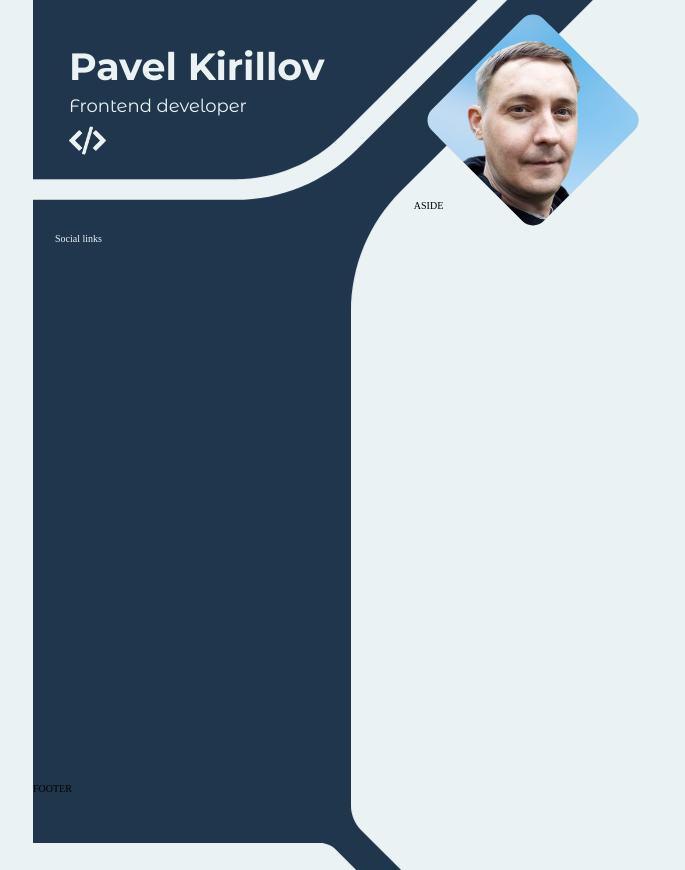
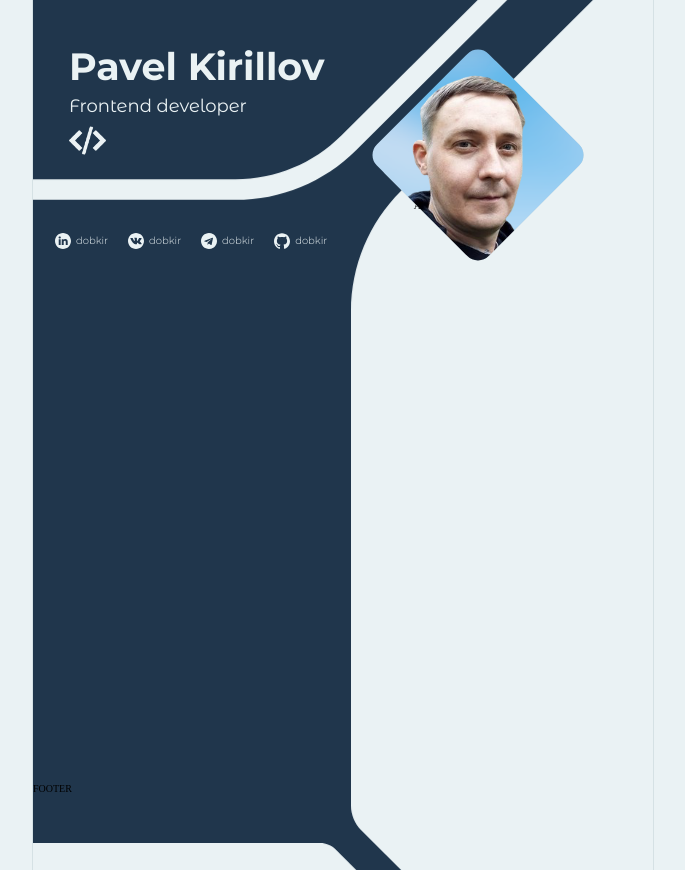
Before and after one commit to dobkir/my_cv-1, a PHP site: page / in a window 1280 px wide. Shown: the whole page, without its empty margins (297-982 px from the left). Run offline with PHP 8.4, Linux system fonts and the light colour scheme.

Commit message:
feat: add social links to the main section

```diff
--- a/css/_normalize.css
+++ b/css/_normalize.css
@@ -87,7 +87,35 @@ pre {
  */
 
 a {
+  margin: 0;
+  padding: 0;
+
+
+  font-size: 100%;
+  font: inherit;
+  vertical-align: baseline;
+  color: inherit;
+  text-decoration: inherit;
+
   background-color: transparent;
+  border: 0;
+}
+
+/**
+ * Address `outline` inconsistency between Chrome and other browsers.
+ */
+
+a:focus {
+  outline: thin dotted;
+}
+
+/**
+ * Improve readability when focused and also mouse hovered in all browsers.
+ */
+
+a:active,
+a:hover {
+  outline: 0;
 }
 
 /**
--- a/css/_variables.css
+++ b/css/_variables.css
@@ -4,7 +4,7 @@
   --neutral-color: #C1D2D6;
   --header-title-font: normal 700 3.8rem/4.6rem "MontserratBold";
   --header-subtitle-font: normal 400 1.8rem/2.2rem "MontserratRegular";
-  --social-font: normal 300 0.85rem/1rem "MontserratLight";
+  --social-font: normal 300 1rem/1.6rem "MontserratLight";
   --section-title-font: normal 700 1.85rem/2.2rem "MontserratBold";
   --section-subtitle-font: normal 700 1rem/1.2rem "MontserratBold";
   --section-text-font: normal 300 0.85rem/1rem "MontserratLight";
--- a/css/style.css
+++ b/css/style.css
@@ -15,13 +15,16 @@
   flex-direction: column;
   max-width: 62rem;
   height: 87rem;
-  margin: auto auto;
+  margin: auto;
 
   background-color: var(--dark-color);
   background-image: url(../img/bg-right.png);
   background-repeat: no-repeat;
   background-position: 101% 0;
+  outline: 1px solid rgba(193, 210, 214, 0.5);
 }
+
+/*==================== Header ====================*/
 
 .header {
   flex-basis: 23%;
@@ -55,8 +58,6 @@
   font: var(--header-subtitle-font);
 }
 
-.header__logo {}
-
 .header__avatar {
   order: 1;
   flex-basis: 40%;
@@ -65,7 +66,7 @@
 .avatar {
   width: 16rem;
   height: 16rem;
-  margin: 4rem;
+  margin: 7.5rem 9.5rem 0 0;
 
   border: 1px solid transparent;
   border-radius: 1.6rem;
@@ -84,6 +85,11 @@
   transform: rotate(45deg) scale(1.43);
 }
 
+/*================= End of Header ================*/
+
+
+/*===================== Main =====================*/
+
 .main {
   flex-basis: 67%;
 
@@ -100,13 +106,42 @@
 }
 
 .social__links {
+  list-style: none;
+
+  display: flex;
+  align-items: center;
   margin: 3.3rem 0;
+  padding: 0;
+
+  line-height: 1.2rem;
+}
+
+.social__link {
+  display: flex;
+  margin-right: 2rem;
+
+  font: var(--social-font);
+}
+
+.social__link:hover,
+.social__link:focus {
+  outline: 1px dashed var(--neutral-color);
+}
+
+.social__link--icon {
+  margin-right: 0.5rem;
 }
 
 .aside {
   order: 1;
   flex-basis: 40%;
 }
+
+/*================= End of Main ==================*/
+
+
+
+/*===================== Footer =====================*/
 
 .footer {
   flex-basis: 10%;
@@ -115,3 +150,5 @@
   background-repeat: no-repeat;
   background-position: 0 102%;
 }
+
+/*================== End of Footer =================*/
--- a/index.html
+++ b/index.html
@@ -43,18 +43,55 @@
 
     <main class="main">
       <article class="main__section">
-        <div class="social__links">
-          Social links
-        </div>
-        <!-- /.header__social -->
+
+        <ul class="social__links">
+
+          <!-- LinkedIn link -->
+          <li class="social__link">
+            <img class="social__link--icon" src="img/social_icons/in-circled-light.svg" alt="icon: linkedin icon"
+              width="16" height="16">
+            <a class="social__link--link" href="https://www.linkedin.com/in/dobkir/" target="_blank">dobkir</a>
+          </li>
+          <!-- /.social__link -->
+
+          <!-- VK link -->
+          <li class="social__link">
+            <img class="social__link--icon" src="img/social_icons/vk-circled-light.svg" alt="icon: vk icon" width="16"
+              height="16">
+            <a class="social__link--link" href="https://vk.com/dobkir" target="_blank">dobkir</a>
+          </li>
+          <!-- /.social__link -->
+
+          <!-- Telegram link -->
+          <li class="social__link">
+            <img class="social__link--icon" src="img/social_icons/telegram-circled-light.svg" alt="icon: telegram icon"
+              width="16" height="16">
+            <a class="social__link--link" href="https://telegram.im/@dobkir" target="_blank">dobkir</a>
+          </li>
+          <!-- /.social__link -->
+
+          <!-- GitHub link -->
+          <li class="social__link">
+            <img class="social__link--icon" src="img/social_icons/github-circled-light.svg" alt="icon: telegram icon"
+              width="16" height="16">
+            <a class="social__link--link" href="https://github.com/dobkir" target="_blank">dobkir</a>
+          </li>
+          <!-- /.social__link -->
+
+        </ul>
+        <!-- /.social__links -->
+
       </article>
       <!-- /.article -->
+
       <aside class="aside">
         ASIDE
       </aside>
       <!-- /.aside -->
+
     </main>
     <!-- /.main -->
+
     <footer class="footer">
       FOOTER
     </footer>
```
Also changed, not shown: img/social_icons/email-dark.svg (added), img/social_icons/github-circled-light.svg (added), img/social_icons/home-dark.svg (added), img/social_icons/in-circled-light.svg (added), img/social_icons/smartphone-dark.svg (added), img/social_icons/telegram-circled-light.svg (added), img/social_icons/vk-circled-light.svg (added), img/social_icons/web-dark.svg (added).
